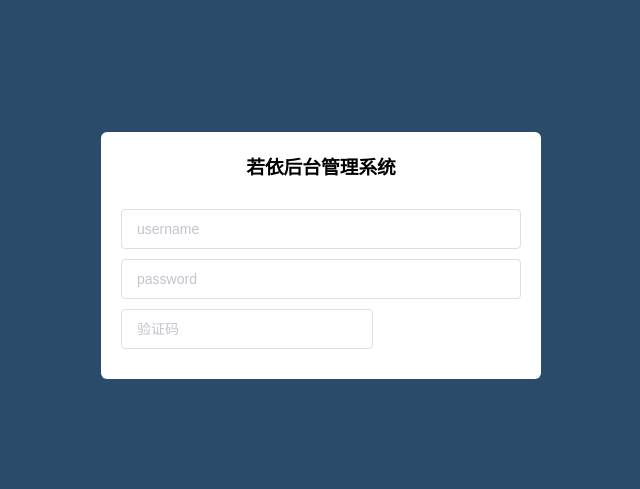
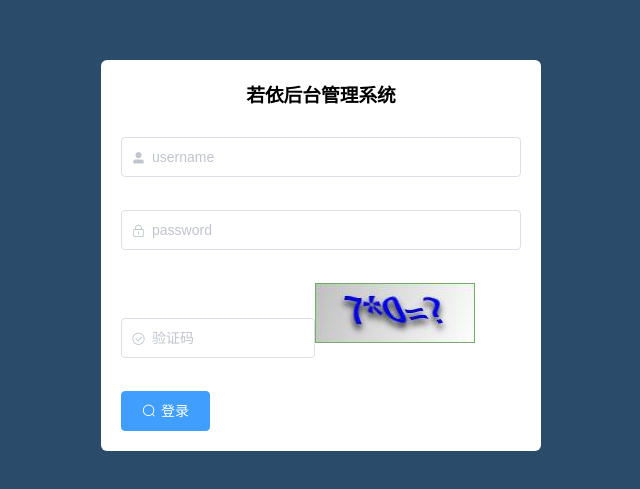
Before and after one commit to OyuO/admin-ui, a Vue app: page /#/login in a window 1280 px wide. Shown: the part 145-634 px from the top of the page, without its empty margins (319-959 px from the left). Built offline with nearby package versions, Linux system fonts and the light colour scheme.

Commit message:
Login.vue

```diff
--- a/src/views/Login.vue
+++ b/src/views/Login.vue
@@ -15,9 +15,17 @@ export default {
   <div class="login_container">
     <el-form>
       <h3 class="title">若依后台管理系统</h3>
-      <el-input v-model="username" placeholder="username"></el-input>
-      <el-input v-model="password" placeholder="password"></el-input>
-      <el-input style="width: 63%" v-model="code" placeholder="验证码"></el-input>
+      <el-form-item prop="username">
+        <el-input v-model="username" placeholder="username" prefix-icon="el-icon-user-solid"></el-input>
+      </el-form-item>
+      <el-form-item>
+        <el-input type="password" v-model="password" placeholder="password" prefix-icon="el-icon-lock"></el-input>
+      </el-form-item>
+      <el-form-item id="valid_code_form">
+        <el-input class="test" v-model="code" placeholder="验证码" prefix-icon="el-icon-circle-check"></el-input>
+        <img src="@/assets/images/validcode.gif"/>
+      </el-form-item>
+      <el-button type="primary" icon="el-icon-search">登录</el-button>
     </el-form>
   </div>
 </template>
@@ -47,4 +55,13 @@ export default {
   }
 }
 
+#valid_code_form {
+  display: flex;
+  align-items: center;
+}
+
+.test {
+  width: 49.9%;
+}
+
 </style>
```
Also changed, not shown: src/assets/images/validcode.gif (added).
